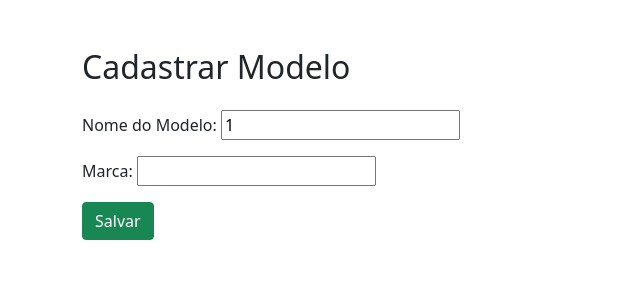
After one commit to Joyce8900/SGO-EngII, a Django app: page /modelo/cadastrar_modelo/ in a window 1280 px wide. The commit adds this page. Shown: the top 300 px of the page, without its empty margins (0-640 px from the left). Run offline with Django 5.2, Linux system fonts and the light colour scheme.

Commit message:
feat(create): criado modelo, após o modelo ser criado, ele redirenciona para cadastrar produto

```diff
--- /dev/null
+++ b/sgo_systems/modelo/forms.py
@@ -0,0 +1,11 @@
+from django import forms
+from .models import Modelo
+
+class ModeloForm(forms.ModelForm):
+    class Meta:
+        model = Modelo
+        fields = (['nome', 'marca'])
+        labels = {
+            'nome': 'Nome do Modelo',
+            'marca': 'Marca',
+        }
--- /dev/null
+++ b/sgo_systems/modelo/templates/cadastrar_modelo.html
@@ -0,0 +1,34 @@
+<!doctype html>
+<html lang="pt-br">
+<head>
+  <meta charset="utf-8">
+  <meta name="viewport" content="width=device-width, initial-scale=1">
+  <link href="https://cdn.jsdelivr.net/npm/bootstrap@5.0.2/dist/css/bootstrap.min.css" rel="stylesheet">
+  <title>Cadastrar Modelo</title>
+</head>
+
+<body>
+  <div class="container mt-5">
+    <h2 class="mb-4">Cadastrar Modelo</h2>
+
+    <form method="post" class="col-md-6">
+      {% csrf_token %}
+
+      <div class="mb-3">
+        {{ form.nome.label_tag }}
+        {{ form.nome }}
+      </div>
+      <div class="mb-3">
+        {{ form.marca.label_tag }}
+        {{ form.marca }}
+      </div>
+
+      <button type="submit" class="btn btn-success">Salvar</button>
+
+
+    </form>
+  </div>
+
+  <script src="https://cdn.jsdelivr.net/npm/bootstrap@5.0.2/dist/js/bootstrap.bundle.min.js"></script>
+</body>
+</html>
--- a/sgo_systems/modelo/urls.py
+++ b/sgo_systems/modelo/urls.py
@@ -2,5 +2,5 @@ from django.urls import path, include
 from . import views
 
 urlpatterns = [
-
+  path('cadastrar_modelo/', views.cadastrar_modelo, name='cadastrar_modelo'),
 ]
--- a/sgo_systems/modelo/views.py
+++ b/sgo_systems/modelo/views.py
@@ -1,3 +1,17 @@
 from django.shortcuts import render
+from django.http import HttpResponse
+from django.urls import reverse
+from .forms import ModeloForm
+from django.contrib import messages
+from django.shortcuts import redirect
 
-# Create your views here.
+def cadastrar_modelo(request):
+  if request.method == "POST":
+    form = ModeloForm(request.POST)
+    if form.is_valid():
+      form.save()
+      messages.success(request, "✔ Modelo cadastrado com sucesso!")
+      return redirect(reverse('cadastrar_produto'))
+  else:
+    form = ModeloForm()
+  return render(request, "cadastrar_modelo.html", {"form": form})
--- a/sgo_systems/produtos/templates/cadastrar_produto.html
+++ b/sgo_systems/produtos/templates/cadastrar_produto.html
@@ -55,6 +55,7 @@
       <div class="mb-3">
         {{ form.modelo.label_tag }}
         {{ form.modelo }}
+        <a class="btn btn-primary" href="{% url 'cadastrar_modelo' %}">Deseja cadastrar um novo modelo?</a>
       </div>
 
       <button type="submit" class="btn btn-success">Salvar</button>
```
